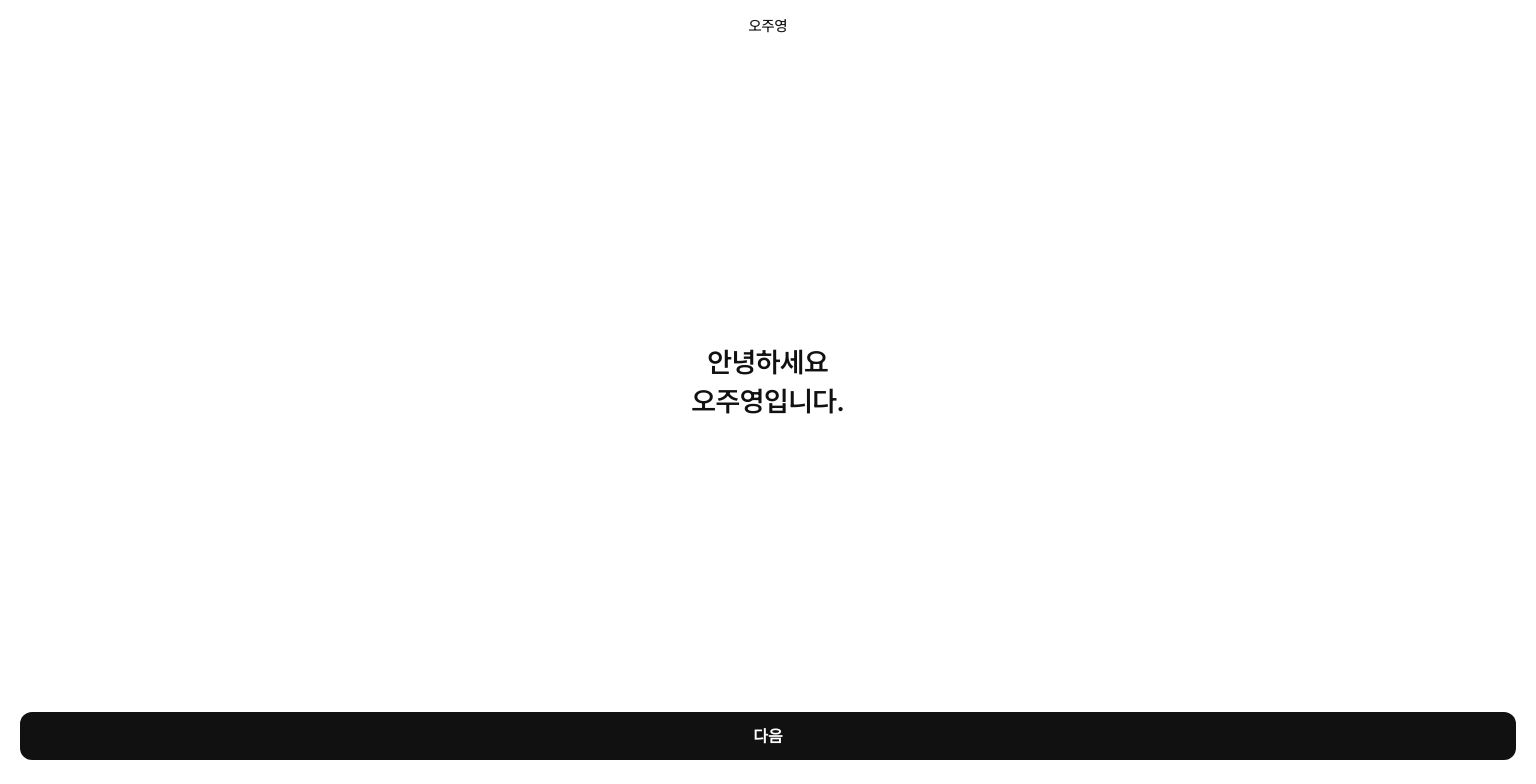
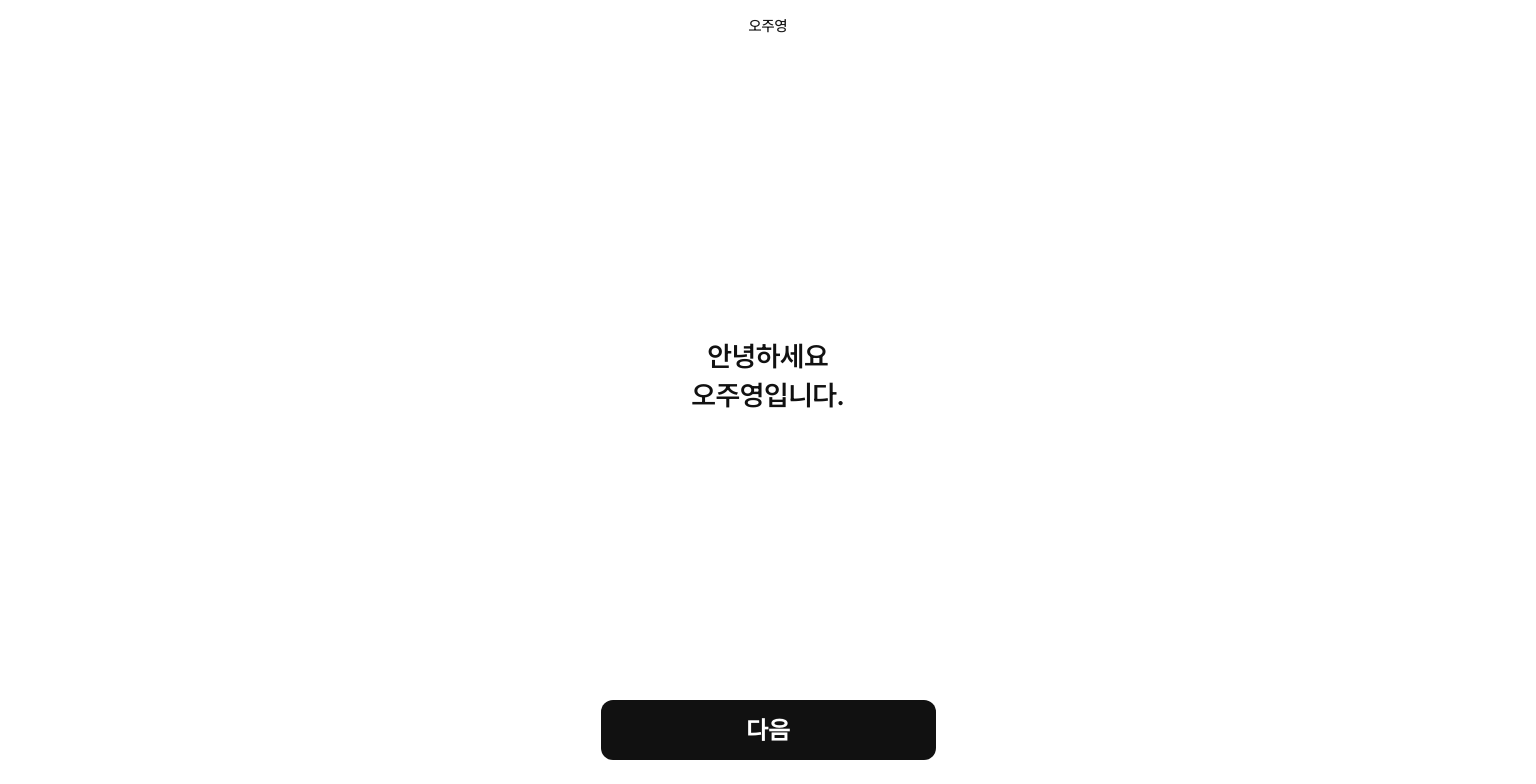
Before and after one commit to ohjooyeong/openplan-assignments-ohjooyeong, a Next.js app in the folder apps/web/: page / in a window 1536 px wide. Shown: the top 784 px of the page. Built offline with nearby package versions, Linux system fonts and the light colour scheme.

Commit message:
[Feat] 디자인 반응형 처리 완료

```diff
--- a/apps/web/app/(main)/page.tsx
+++ b/apps/web/app/(main)/page.tsx
@@ -7,12 +7,14 @@ import { usePhotoQuery } from "../../hooks/use-photo-query";
 import { usePhotoStore } from "../../store/photo-store";
 import { useEffect, useState } from "react";
 import { debounce } from "lodash-es";
+import { useMediaQuery } from "../../hooks/use-media-query";
 
 const HomePage = () => {
   const router = useRouter();
   const setPhotoInfo = usePhotoStore((state) => state.setPhotoInfo);
   const { data, refetch, isLoading } = usePhotoQuery();
   const [loading, setLoading] = useState(false);
+  const mediaType = useMediaQuery();
 
   useEffect(() => {
     if (data) {
@@ -26,6 +28,17 @@ const HomePage = () => {
     refetch().finally(() => setLoading(false));
   }, 300);
 
+  const getButtonProps = () => {
+    switch (mediaType) {
+      case "desktop":
+        return { size: "lg" as const };
+      case "tablet":
+        return { size: "md" as const };
+      default:
+        return { size: "md" as const, style: { width: "100%" } };
+    }
+  };
+
   return (
     <div className={styles.layout}>
       <main className={styles.main}>
@@ -38,9 +51,8 @@ const HomePage = () => {
         <Button
           onClick={handleFetchPhoto}
           disabled={isLoading || loading}
-          size="md"
-          style={{ width: "100%" }}
           loading={loading}
+          {...getButtonProps()}
         >
           다음
         </Button>
--- a/apps/web/app/(main)/result/components/info-card.module.css
+++ b/apps/web/app/(main)/result/components/info-card.module.css
@@ -20,3 +20,9 @@
   color: rgba(17, 17, 17, 0.5);
   text-decoration: underline;
 }
+
+@media (min-width: 768px) {
+  .infoCard {
+    width: 100%;
+  }
+}
--- a/apps/web/app/(main)/result/page.module.css
+++ b/apps/web/app/(main)/result/page.module.css
@@ -93,6 +93,51 @@
 }
 
 .footer {
-  margin-top: auto;
   padding-bottom: 40px;
 }
+
+@media (min-width: 768px) {
+  .imageLayer {
+    height: 100%;
+  }
+
+  .infoCards {
+    display: flex;
+    flex-direction: row;
+    justify-content: flex-start;
+    width: 100%;
+    gap: 16px;
+  }
+
+  .footer {
+    display: flex;
+    justify-content: center;
+  }
+}
+
+@media (min-width: 1440px) {
+  .main {
+    display: flex;
+    justify-content: center;
+    padding: 0 20px;
+    height: 100%;
+  }
+
+  .content {
+    display: flex;
+    flex-direction: row;
+    gap: 60px;
+    padding: 0;
+  }
+
+  .cardWrapper {
+    display: flex;
+    justify-content: center;
+    width: 100%;
+    padding-top: 40px;
+  }
+
+  .footer {
+    padding-bottom: 0px;
+  }
+}
--- /dev/null
+++ b/apps/web/hooks/use-media-query.ts
@@ -0,0 +1,29 @@
+import { useState, useEffect } from "react";
+
+type MediaQueryType = "mobile" | "tablet" | "desktop";
+
+export const useMediaQuery = (): MediaQueryType => {
+  const [mediaType, setMediaType] = useState<MediaQueryType>("mobile");
+
+  useEffect(() => {
+    const checkMediaType = () => {
+      if (window.matchMedia("(min-width: 1440px)").matches) {
+        setMediaType("desktop");
+      } else if (window.matchMedia("(min-width: 768px)").matches) {
+        setMediaType("tablet");
+      } else {
+        setMediaType("mobile");
+      }
+    };
+
+    checkMediaType();
+
+    window.addEventListener("resize", checkMediaType);
+
+    return () => {
+      window.removeEventListener("resize", checkMediaType);
+    };
+  }, []);
+
+  return mediaType;
+};
```
Also changed, not shown: apps/web/app/(main)/result/page.tsx (+18 -5 lines).
